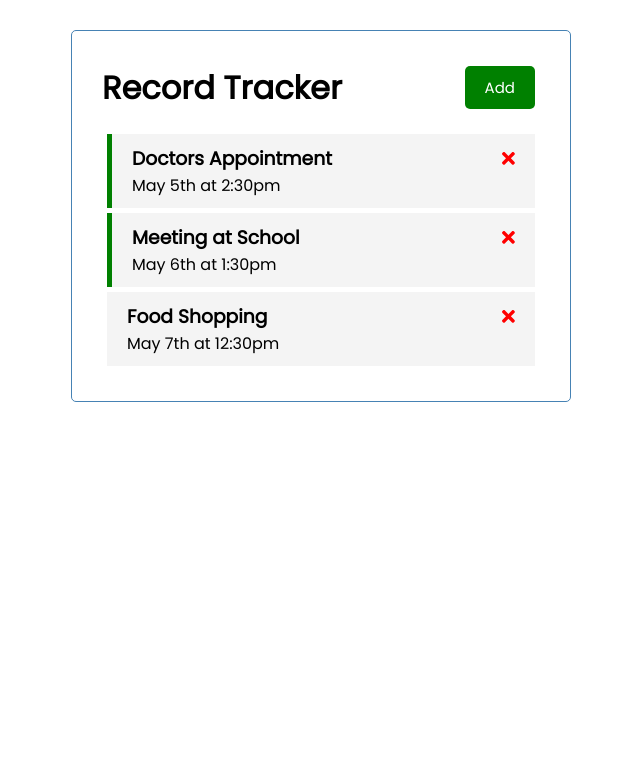
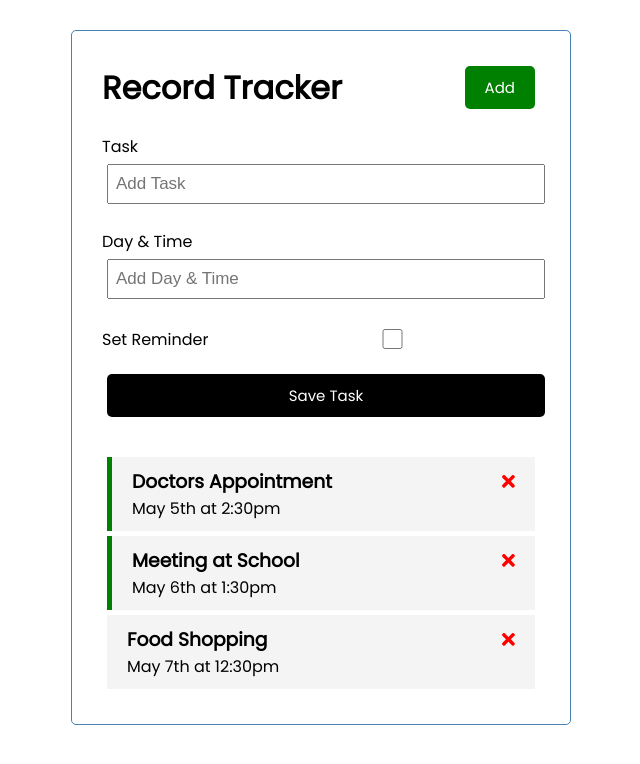
Before and after one commit to christinakerr/learning-angular, an Angular app in the folder client/: page / in a window 1280 px wide. Shown: the top 764 px of the page, without its empty margins (319-959 px from the left). Built offline with nearby package versions, Linux system fonts and the light colour scheme; data requests are answered from the project's data file.

Commit message:
Built add-task component

```diff
--- a/client/src/app/components/add-task/add-task.component.css
+++ b/client/src/app/components/add-task/add-task.component.css
@@ -0,0 +1,3 @@
+.add-form {
+    margin-bottom: 40px;
+}
--- a/client/src/app/components/add-task/add-task.component.html
+++ b/client/src/app/components/add-task/add-task.component.html
@@ -1 +1,15 @@
-<p>add-task works!</p>
+<form class="add-form">
+    <div class="form-control">
+        <label for="text">Task</label>
+        <input type="text" name="text" id="text" placeholder="Add Task">
+    </div>
+    <div class="form-control">
+        <label for="day">Day & Time</label>
+        <input type="text" name="day" id="day" placeholder="Add Day & Time">
+    </div>
+    <div class="form-control form-control-check">
+        <label for="reminder">Set Reminder</label>
+        <input type="checkbox" name="reminder" id="reminder">
+    </div>
+    <input type="submit" value="Save Task" class="btn btn-block">
+</form>
--- a/client/src/app/components/tasks/tasks.component.html
+++ b/client/src/app/components/tasks/tasks.component.html
@@ -1,3 +1,4 @@
+<app-add-task></app-add-task>
 <app-task-item *ngFor="let task of tasks" [task]="task"
     (onDeleteTask)="deleteTask(task)"
     (onToggleReminder)="toggleReminder(task)">
```
Also changed, not shown: 1 other file (tests, documents, lock files or other folders).
